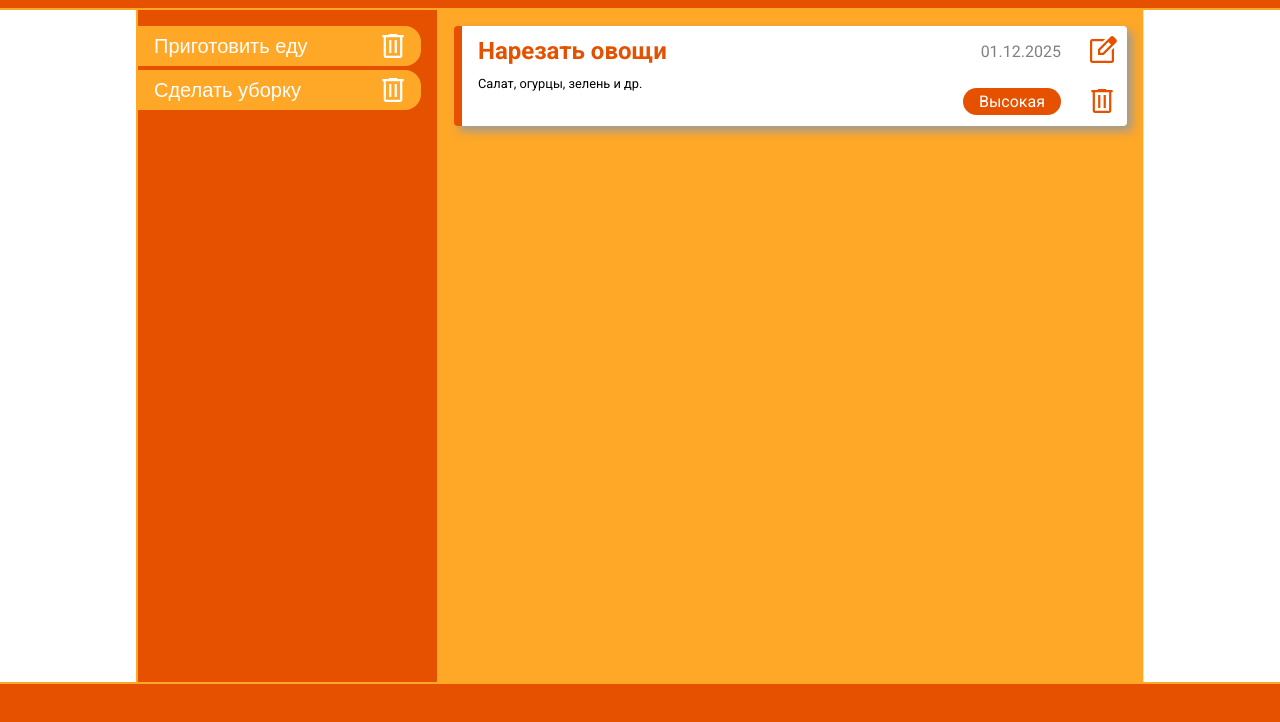
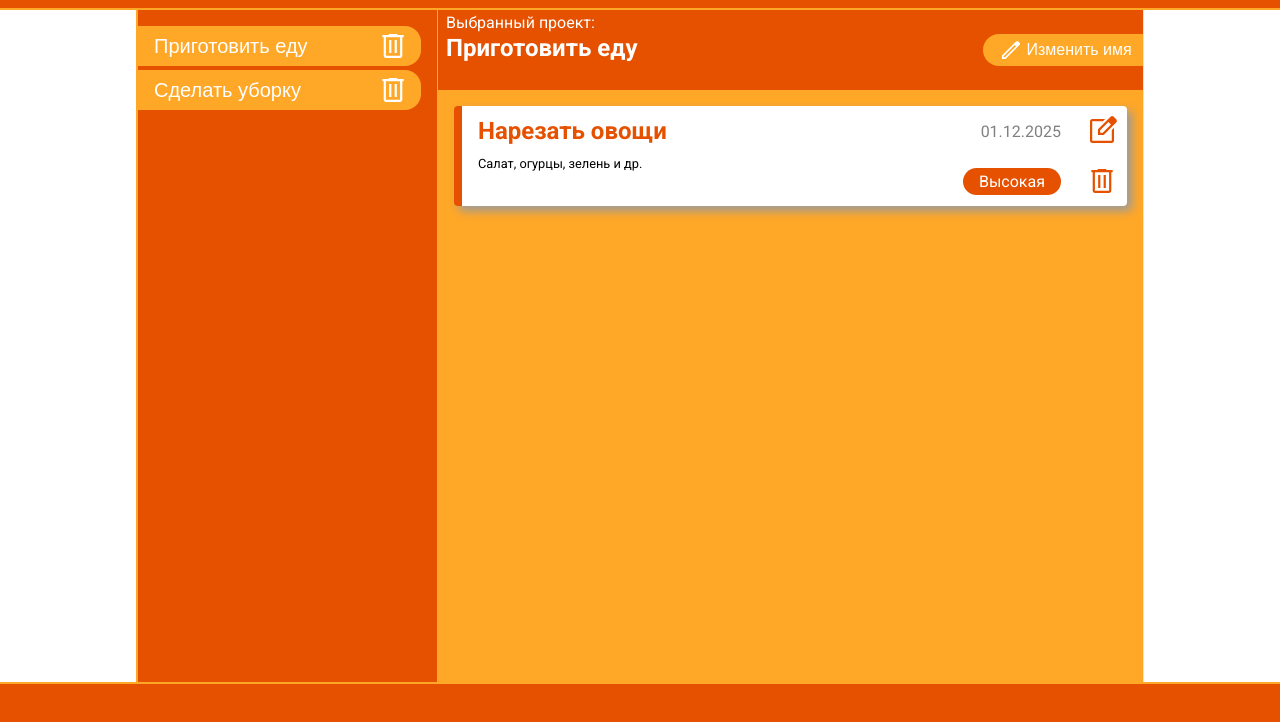
Before and after one commit to bulkassi/odin-todo-list, a website built with webpack: page src/template.html in a window 1280 px wide. Shown: the part 54-776 px from the top of the page. Built offline with nearby package versions, Linux system fonts and the light colour scheme; files whose address does not match are found by name.

Commit message:
Create a project name header for main container

```diff
--- a/src/styles.css
+++ b/src/styles.css
@@ -97,6 +97,10 @@ body {
   grid-template-columns:
     300px
     1fr;
+  grid-template-rows: 5rem 1fr;
+  grid-template-areas:
+    "projects cur-project"
+    "projects todos";
 
   height: 100%;
   overflow: hidden;
@@ -105,6 +109,8 @@ body {
 }
 
 .projects-container {
+  grid-area: projects;
+
   display: flex;
 
   padding: var(--spacing-unit) var(--spacing-unit) 0 0;
@@ -157,7 +163,74 @@ body {
   width: 2rem;
 }
 
+.project-picked {
+  grid-area: cur-project;
+
+  display: grid;
+  grid-template-columns: 1fr 10rem;
+  grid-template-rows: 1.5rem 2rem 1fr;
+  grid-template-areas:
+    "cur-proj-header chg-name-btn"
+    "cur-proj-name chg-name-btn"
+    "cur-proj-name chg-name-btn";
+
+  background-color: var(--primary-dark);
+  border-right: 1px solid var(--primary-light);
+}
+
+.project-name-header {
+  grid-area: cur-proj-header;
+  display: flex;
+  align-items: center;
+
+  padding-left: 0.5rem;
+
+  color: white;
+}
+
+.project-picked-name {
+  grid-area: cur-proj-name;
+
+  padding-left: 0.5rem;
+
+  color: white;
+}
+
+.project-name-change {
+  grid-area: chg-name-btn;
+
+  align-self: center;
+
+  display: grid;
+  grid-template-columns: 1rem 1rem 1fr;
+  grid-template-areas: ". chg-name-btn-icon chg-name-btn-desc";
+  justify-content: center;
+  align-items: center;
+
+  border-top-left-radius: 1rem;
+  border-bottom-left-radius: 1rem;
+  background-color: var(--primary);
+  color: white;
+
+  height: 2rem;
+
+  & img {
+    grid-area: chg-name-btn-icon;
+
+    height: 1.5rem;
+    width: 1.5rem;
+  }
+
+  & p {
+    grid-area: chg-name-btn-desc;
+
+    font-size: 1rem;
+  }
+}
+
 .todos-container {
+  grid-area: todos;
+
   background-color: var(--primary);
   border-right: 1px solid var(--primary-light);
 
@@ -294,6 +367,7 @@ body {
 
 h1,
 h2,
+h3,
 p,
 ul,
 ol {
--- a/src/template.html
+++ b/src/template.html
@@ -28,10 +28,20 @@
             </li>
           </ul>
         </aside>
+        <div class="project-picked">
+          <p class="project-name-header">Выбранный проект:</p>
+          <h2 class="project-picked-name">
+            Приготовить еду
+          </h2>
+          <button class="project-name-change">
+            <img src="./public/svg/edit.svg" alt="Edit project">
+            <p>Изменить имя</p>
+          </button>
+        </div>
         <div class="todos-container">
           <ul class="todos-list">
             <li class="todo-item">
-              <h2 class="todo-title">Нарезать овощи</h2>
+              <h3 class="todo-title">Нарезать овощи</h2>
               <p class="todo-desc">Салат, огурцы, зелень и др.</p>
               <p class="todo-date">01.12.2025</p>
               <div class="todo-priority high">Высокая</div>
```
